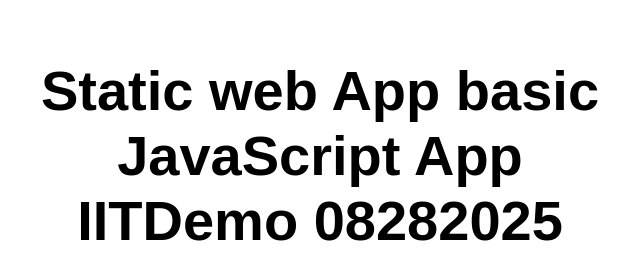
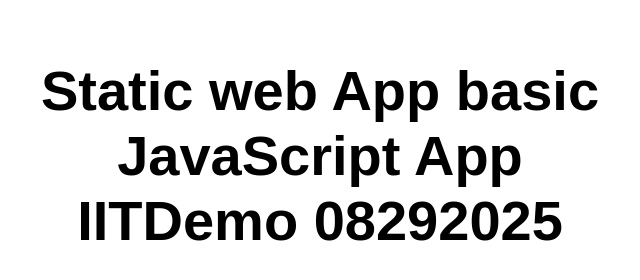
Before and after one commit to RajKrishnanIIT/swiittest, a website: page src/index.html in a window 1280 px wide. Shown: the full height of the page, 320-960 px from the left. Drawn offline with Linux system fonts and the light colour scheme.

Commit message:
Demo CICD Changes

```diff
--- a/src/index.html
+++ b/src/index.html
@@ -10,7 +10,7 @@
 
 <body>
   <main>
-    <h1>Static web App basic JavaScript App IITDemo 08282025</h1>
+    <h1>Static web App basic JavaScript App IITDemo 08292025</h1>
   </main>
 </body>
 
```
